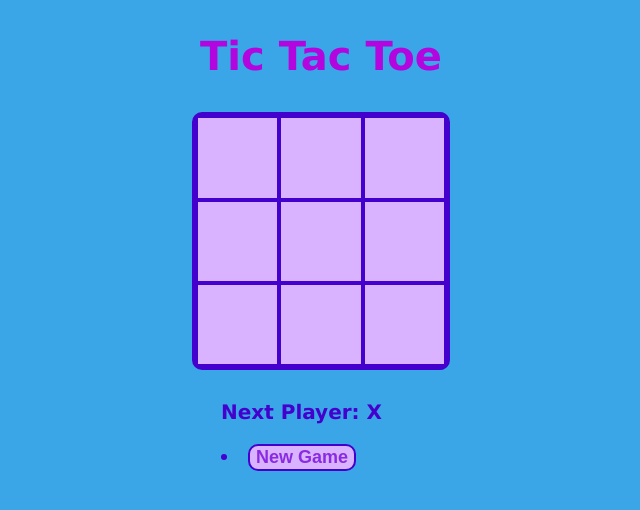
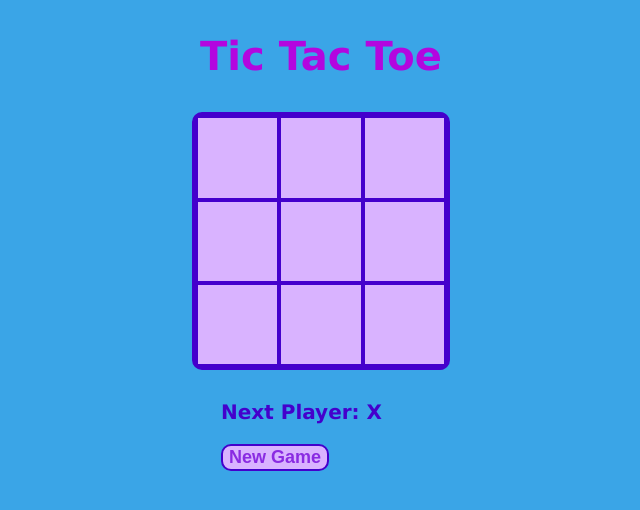
Before and after one commit to lhernandez5/TicTacToeApp, a React (Create React App) app: page / in a window 1280 px wide. Shown: the top 510 px of the page, without its empty margins (319-959 px from the left). Built offline with nearby package versions, Linux system fonts and the light colour scheme.

Commit message:
took off bullet points and cleaned formatting

```diff
--- a/src/components/Board/Board.js
+++ b/src/components/Board/Board.js
@@ -3,7 +3,7 @@ import Square from "../Square/Square";
 import "./Board.css"
 
 const Board = ({ squares, onClick }) => (
-    <div class="board">
+    <div className="board">
         {squares.map((square, i) => (
             <Square key={i} value={square} onClick={() => onClick(i)} />
     ))}
--- a/src/components/Game/Game.js
+++ b/src/components/Game/Game.js
@@ -4,7 +4,7 @@ import { calculateWinner } from "../../helpers";
 import "./Game.css"
 
 const Game = () => {
-    const[history, setHistory] = useState([Array(9).fill(null)]);
+    const [history, setHistory] = useState([Array(9).fill(null)]);
     const [stepNumber, setStepNumber] = useState(0);
     const [xIsNext, setXisNext] = useState(true);
     const winner = calculateWinner(history[stepNumber]);
@@ -13,7 +13,7 @@ const Game = () => {
         const timeInHistory = history.slice(0, stepNumber + 1);
         const current = timeInHistory[stepNumber];
         const squares = [...current];
-        //if user clicks an occupied or if the game is won, return
+        //if user clicks an occupied space or if the game is won, return
         if(winner || squares[i]) return;
         //put an X or an O in the clicked square
         squares[i] = xIsNext ? 'X' : 'O';
@@ -25,26 +25,26 @@ const Game = () => {
     const jumpTo = step => {
         setStepNumber(step);
         setXisNext(step % 2 === 0);
-
+        console.log(`Step `+step);
+        console.log(step%2);
     };
 
     const renderMoves = () => (
         history.map((_step, move) => {
-            const destination = move ? `Go to move #${move}` : 'New Game';
+            const destination = move ? `Go back to move #${move}` : `New Game`;
             return (
-                <li key={move} class="moves">
-                    <button class="movesButton" onClick={() => jumpTo(move)}>{destination}</button>
-                </li>
+                <div key={move} className="moves">
+                    <button className="movesButton" onClick={() => jumpTo(move)}>{destination}</button>
+                </div>
             )
         })
-
     );
 
     return (
         <>
             <h2 class="title">Tic Tac Toe</h2>
             <Board squares={history[stepNumber]} onClick={handleClick} />
-            <div class="game">
+            <div className="game">
                 <p class="result">{winner ? 'The Winner is: ' + winner : 'Next Player: ' + (xIsNext ? 'X' : 'O')}</p>
                 {renderMoves()}
             </div>
--- a/src/components/Square/Square.js
+++ b/src/components/Square/Square.js
@@ -2,7 +2,7 @@ import React from "react";
 import "./Square.css"
 
 const Square = ({value, onClick }) => (
-    <button class="square" onClick={onClick}>
+    <button className="square" onClick={onClick}>
         {value}
     </button>
 );
--- a/src/helpers.js
+++ b/src/helpers.js
@@ -18,12 +18,3 @@ export function calculateWinner(squares){
     }
     return null;
 }
-
-//example
-const squares = [
-    null, null, null,
-    'X','X','O',
-    null,null,null
-];
-
-console.log(calculateWinner(squares))
```
